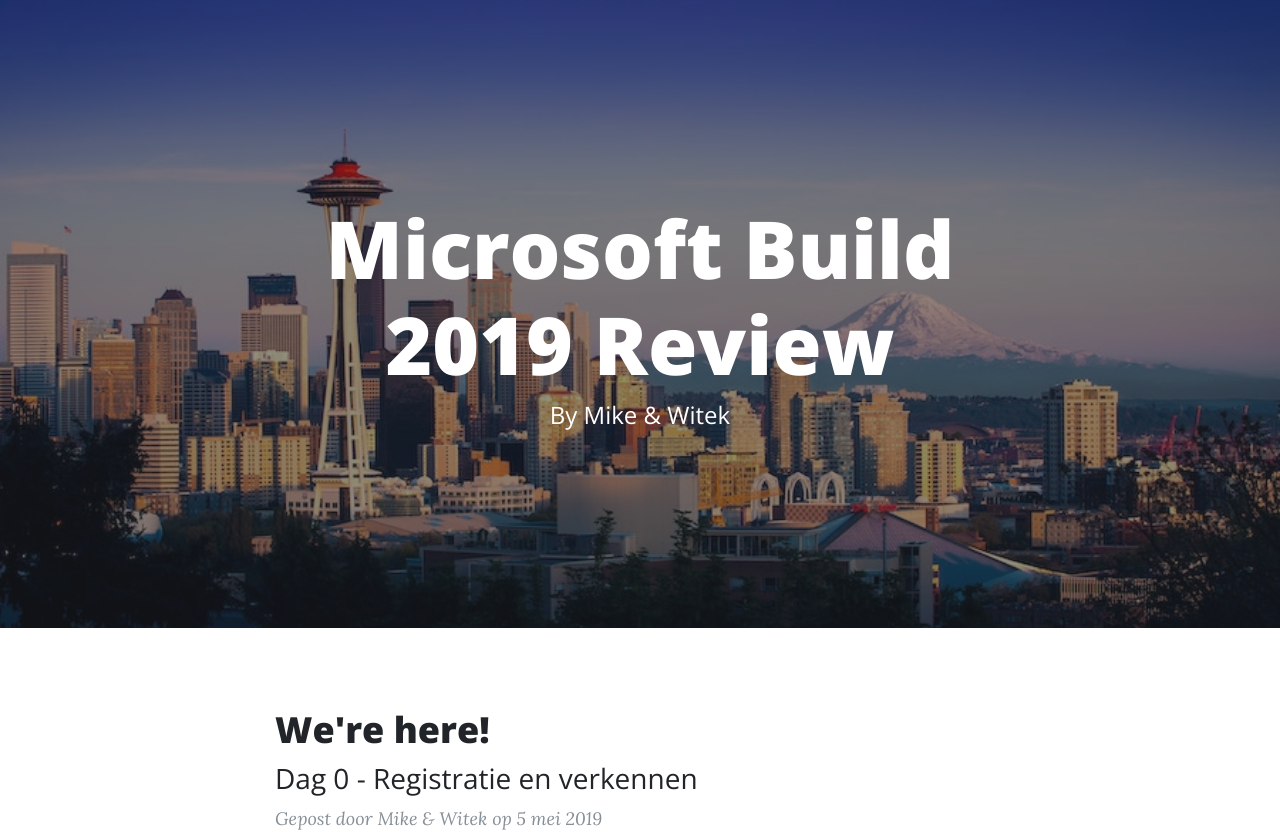
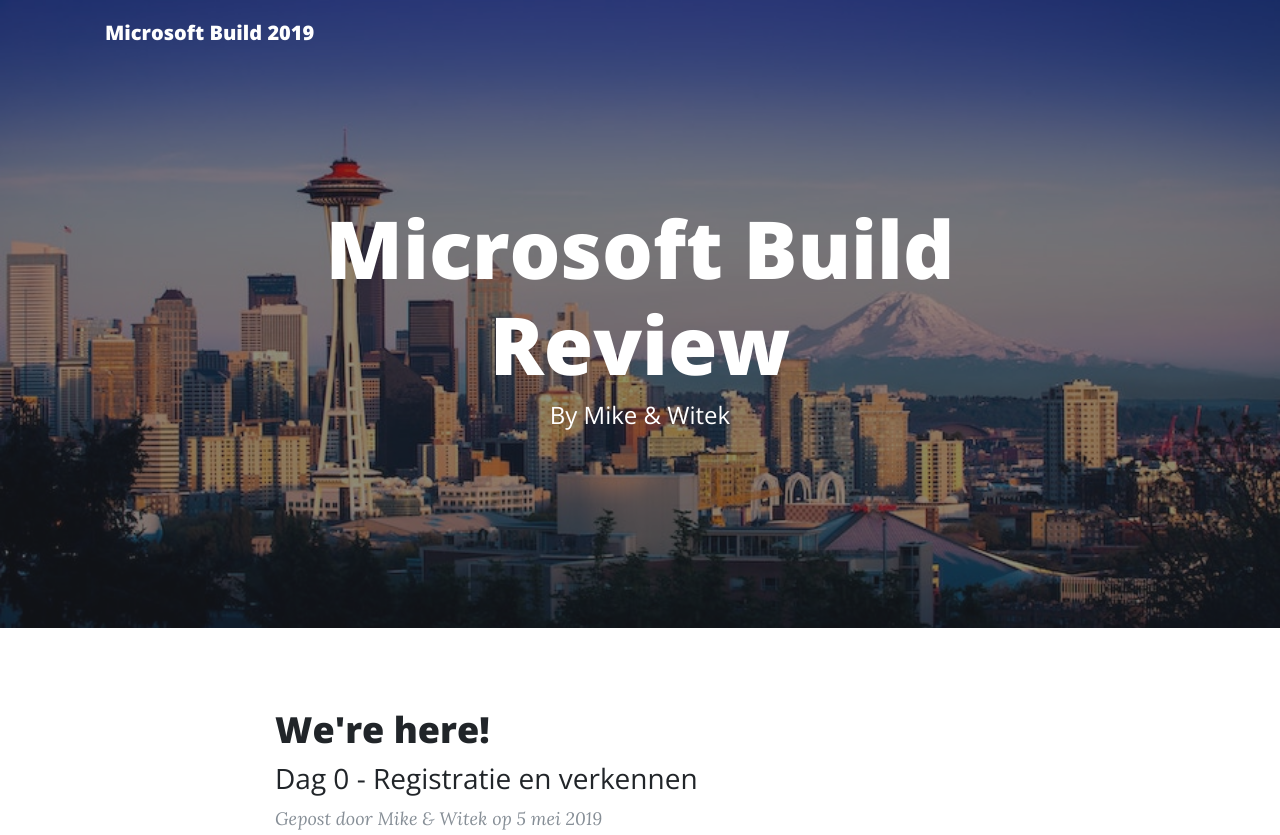
Before and after one commit to hanbedrijfskunde/seattle, a website: page index.html in a window 1280 px wide. Shown: the top 835 px of the page. Drawn offline with nearby package versions, Linux system fonts and the light colour scheme.

Commit message:
Changed nav

```diff
--- a/index.html
+++ b/index.html
@@ -26,10 +26,10 @@
 <body>
 
   <!-- Navigation -->
-  <!-- <nav class="navbar navbar-expand-lg navbar-light fixed-top" id="mainNav">
+  <nav class="navbar navbar-expand-lg navbar-light fixed-top" id="mainNav">
     <div class="container">
       <a class="navbar-brand" href="index.html">Microsoft Build 2019</a>
-      <button class="navbar-toggler navbar-toggler-right" type="button" data-toggle="collapse" data-target="#navbarResponsive" aria-controls="navbarResponsive" aria-expanded="false" aria-label="Toggle navigation">
+      <!-- <button class="navbar-toggler navbar-toggler-right" type="button" data-toggle="collapse" data-target="#navbarResponsive" aria-controls="navbarResponsive" aria-expanded="false" aria-label="Toggle navigation">
         Menu
         <i class="fas fa-bars"></i>
       </button>
@@ -47,10 +47,10 @@
           <li class="nav-item">
             <a class="nav-link" href="contact.html">Contact</a>
           </li>
-        </ul>
+        </ul> -->
       </div>
     </div>
-  </nav> -->
+  </nav>
 
   <!-- Page Header -->
   <header class="masthead" style="background-image: url('img/seattle.jpg')">
@@ -59,7 +59,7 @@
       <div class="row">
         <div class="col-lg-8 col-md-10 mx-auto">
           <div class="site-heading">
-            <h1>Microsoft Build 2019 Review</h1>
+            <h1>Microsoft Build Review</h1>
             <span class="subheading">By Mike & Witek</span>
           </div>
         </div>
```
Also changed, not shown: post.monday.html (+4 -4 lines), post.sunday.html (+2 -2 lines).
